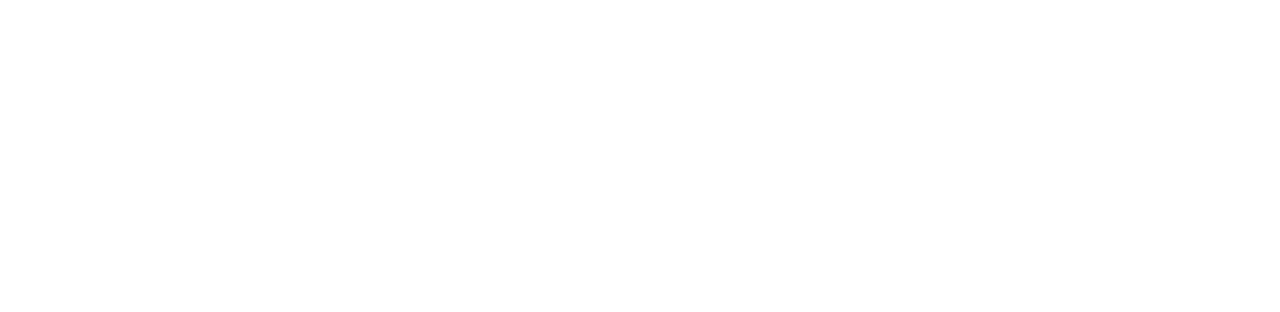
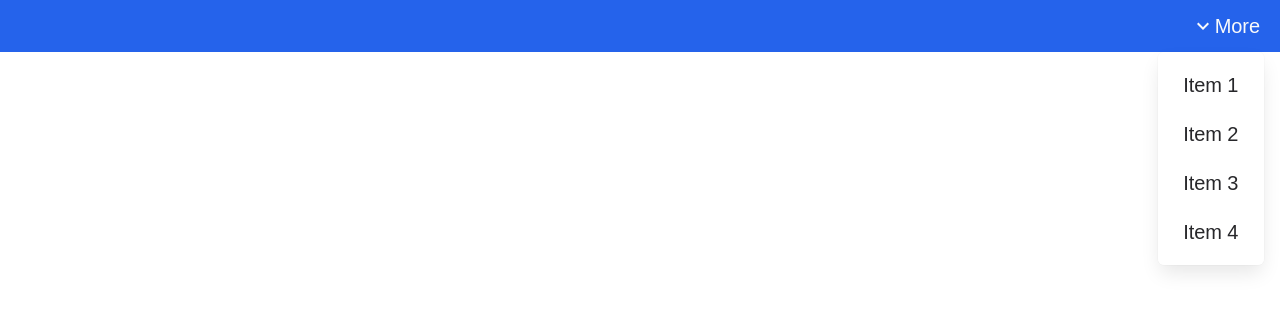
Before and after one commit to ayrt-n/dynamic-user-interfaces, a website built with webpack: page dist/index.html in a window 1280 px wide. Built offline with nearby package versions, Linux system fonts and the light colour scheme; a web font is replaced by a local one.

Commit message:
Add placeholder navbar and dropdown menu content

```diff
--- a/dist/index.html
+++ b/dist/index.html
@@ -4,10 +4,30 @@
     <meta charset="UTF-8">
     <meta http-equiv="X-UA-Compatible" content="IE=edge">
     <meta name="viewport" content="width=device-width, initial-scale=1.0">
+    <link rel="stylesheet" href="https://rsms.me/inter/inter.css">
+    <link rel="stylesheet" href="styles/reset.css">
     <link rel="stylesheet" href="styles/styles.css">
     <title>Dynamic User Interfaces</title>
   </head>
   <body>
+    <nav class="navbar">
+      <div class="dd-menu">
+        <div class="navbar-item">
+          <svg style="width:24px;height:24px" viewBox="0 0 24 24">
+            <path fill="currentColor" d="M7.41,8.58L12,13.17L16.59,8.58L18,10L12,16L6,10L7.41,8.58Z" />
+          </svg>
+          More
+        </div>
+        <div class="dd-items">
+          <ul>
+            <li class="dd-item"><a href="#">Item 1</a></li>
+            <li class="dd-item"><a href="#">Item 2</a></li>
+            <li class="dd-item"><a href="#">Item 3</a></li>
+            <li class="dd-item"><a href="#">Item 4</a></li>
+          </ul>
+        </div>
+      </div>
+    </nav>
     <script src="main.js"></script>
   </body>
 </html>
```
